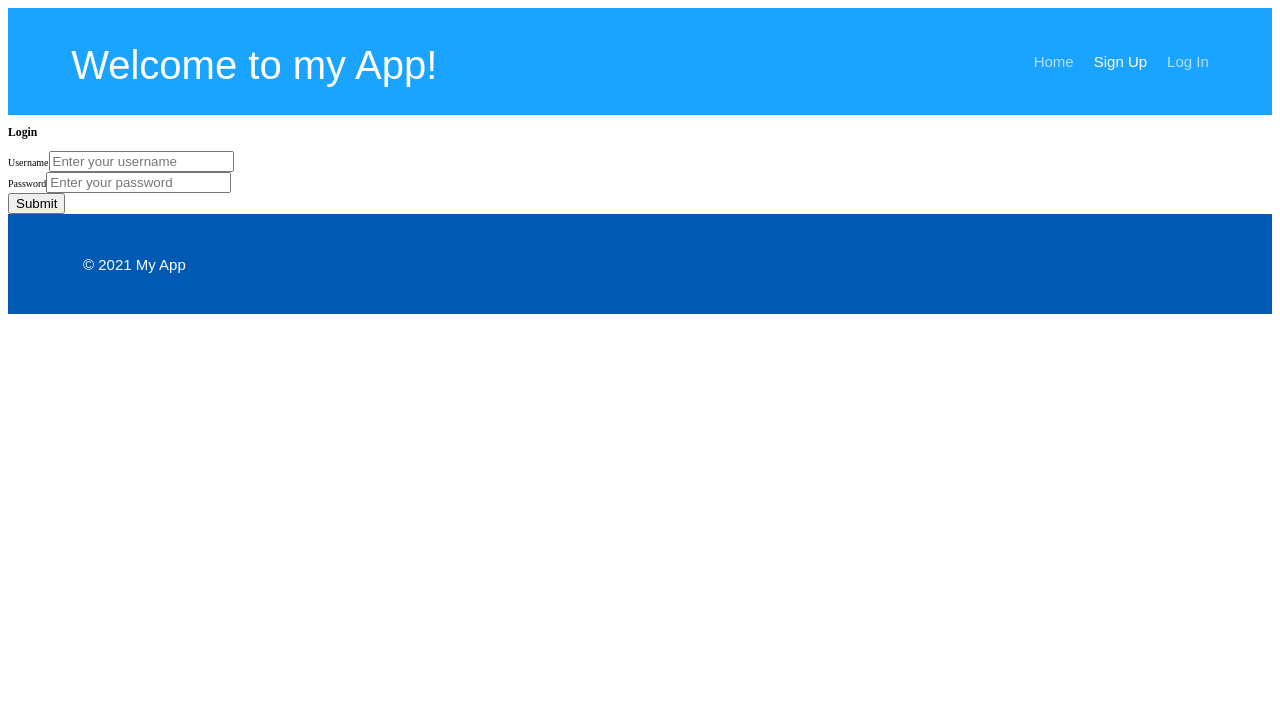
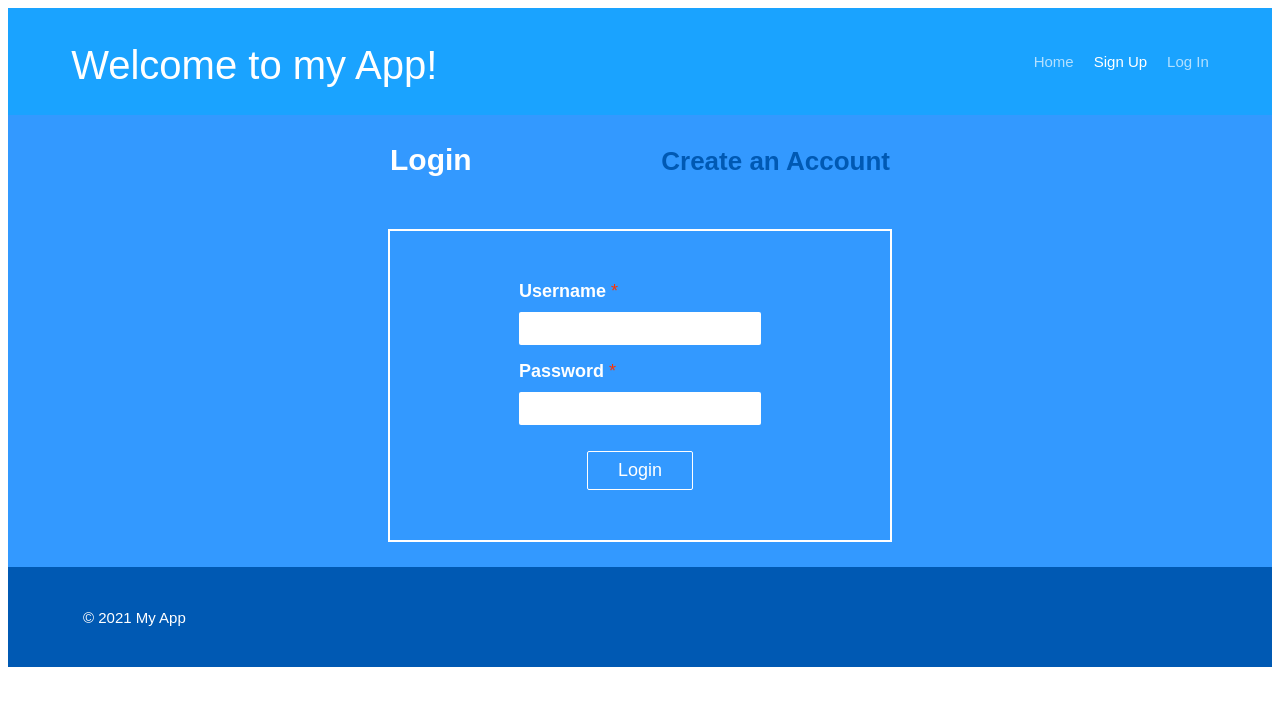
Before and after one commit to Portfolio-1-Insta-cloning/insta-frontend, a React (Create React App) app in the folder insta-frontend/: page /login in a window 1280 px wide. Shown: the top 706 px of the page. Built offline with nearby package versions, Linux system fonts and the light colour scheme.

Commit message:
Done with login page styling

```diff
--- a/insta-frontend/src/App.js
+++ b/insta-frontend/src/App.js
@@ -30,7 +30,7 @@ const App = () => {
       {/* Routes */}
       <Switch>
         <Route exact path = "/" />
-        <Route path='/signup' render={() => <SignUpForm />} />
+        <Route path='/signup' render={() => <SignUpForm currentUser = {currentUser} getUser = {getUser} />} />
         <Route path='/login' render={() => <LoginForm currentUser={ currentUser } getUser={ getUser }/>}/>
         <Route path='/success' render={() => <Success />}/>
       </Switch>
--- a/insta-frontend/src/Components/LoginForm.js
+++ b/insta-frontend/src/Components/LoginForm.js
@@ -1,6 +1,115 @@
 import React, { useState } from "react";
-import { Button, Form, FormGroup, Label, Input, Container, Row, Col } from "reactstrap";
+import { Link } from 'react-router-dom';
 import axios from "axios";
+import styled from 'styled-components';
+import SignUpForm from "./SignUpForm";
+
+const LogInWrapperDiv = styled.div`
+    margin-top: 0;
+    width: 100%;
+    background-color: #3399ff;
+    display: flex;
+    flex-direction: column;
+    align-items: center;
+    justify-content: flex-start;
+    color: #ffffff;
+    height: auto;
+`;
+
+const FormHeaderDiv = styled.div`
+    width: 60%;
+    max-width: 500px;
+    margin: 0 auto;
+    display: flex;
+    justify-content: space-between;
+    align-items: baseline;
+`;
+
+const LogInTitle = styled.h1`
+    margin-right: auto;
+    font-family: Source Sans Pro, sans-serif;
+    font-size: 3rem;
+    color: #ffffff;
+    font-weight: 600;
+    line-height: 1.65;
+    margin-bottom: 20px;
+`;
+
+const SignUpLink = styled(Link)`
+    font-family: Source Sans Pro, sans-serif;
+    text-decoration: none;
+    font-weight: 600;
+    font-size: 2.6rem;
+    color: #0059b3;
+    &:hover{
+        color: #99d6ff;
+    }
+`;
+
+const Form = styled.form`
+    width: 60%;
+    max-width: 500px;
+    margin: 25px auto;
+    display: flex;
+    flex-direction: column;
+    border: 2px solid #ffffff;
+    padding-top: 50px;
+    padding-bottom: 50px;
+    justify-content: center;
+    align-items: center;
+`;
+
+const FormGroup = styled.div`
+    display: flex;
+    flex-direction: column;
+    align-items: flex-start;
+`;
+
+const Label = styled.label`
+    margin-right: auto;
+    margin-bottom: 10px;
+    font-size: 1.8rem;
+    font-weight: 600;
+    font-family: Source Sans Pro, sans-serif;
+`;
+
+const Required = styled.span`
+    color: #ff3300;
+    font-weight: 500;
+    margin-left: 5px;
+`;
+
+const Input = styled.input`
+    margin: 0;
+    height: auto;
+    border: none;
+    border-radius: 2px;
+    padding-left: 8px;
+    padding-top: 6px;
+    padding-bottom: 6px;
+    font-size: 1.8rem;
+    margin-bottom: 16px;
+    background-color: #ffffff;
+`;
+
+const SubmitButton = styled.button`
+    border: 1px solid #ffffff;
+    background-color: transparent;
+    padding: 8px 30px;
+    text-transformation: uppercase;
+    font-size: 1.8rem;
+    color: #ffffff;
+    border-radius: 2px;
+    margin-top: 10px;
+    &:hover{
+        border-color: #9bf1ff;
+        color: #9bf1ff;
+    }
+    &:disabled{
+        opacity: 0.5;
+        cursor: not-allowed;
+    }
+`;
 
 const LoginForm = (props) => {
 
@@ -26,24 +135,32 @@ const LoginForm = (props) => {
     }
 
     return (
-        <Container>
-            <Row>
-                <Col>
-                    <h3>Login</h3>
+        <LogInWrapperDiv>
+            <FormHeaderDiv>
+                <LogInTitle>Login</LogInTitle>
+                <SignUpLink to = '/signup'>Create an Account</SignUpLink>
+            </FormHeaderDiv>
                 <Form onSubmit={submitHandler}>
                     <FormGroup>
-                            <Label for="username">Username</Label>
-                            <Input type="text" name="username" id="username" placeholder="Enter your username" onChange={ changeHandler}/>
+                        <Label htmlFor="username">Username<Required>*</Required></Label>
+                        <Input type="text"
+                        name="username"
+                        id="username"
+                        value={SignUpForm.username}
+                        required
+                        onChange={changeHandler} />
                     </FormGroup>
                     <FormGroup>
-                            <Label for="password">Password</Label>
-                            <Input type="password" name="password" id="password" placeholder="Enter your password" onChange={ changeHandler}/>
+                        <Label htmlFor="password">Password<Required>*</Required></Label>
+                        <Input type="password"
+                        name="password"
+                        id="password"
+                        value = {SignUpForm.password}
+                        onChange={changeHandler} />
                     </FormGroup>
-                        <Button>Submit</Button>
+                    <SubmitButton type = "submit">Login</SubmitButton>
                 </Form>
-                </Col>
-            </Row>
-        </Container>
+        </LogInWrapperDiv>
     )
 }
 
--- a/insta-frontend/src/Components/SignUpForm.js
+++ b/insta-frontend/src/Components/SignUpForm.js
@@ -27,7 +27,7 @@ const FormHeaderDiv = styled.div`
 const SignUpTitle = styled.h1`
     margin-right: auto;
     font-family: Source Sans Pro, sans-serif;
-    font-size: 3.4rem;
+    font-size: 3rem;
     color: #ffffff;
     font-weight: 600;
     line-height: 1.65;
```
Lines whose indentation alone changed are shown as unchanged.
